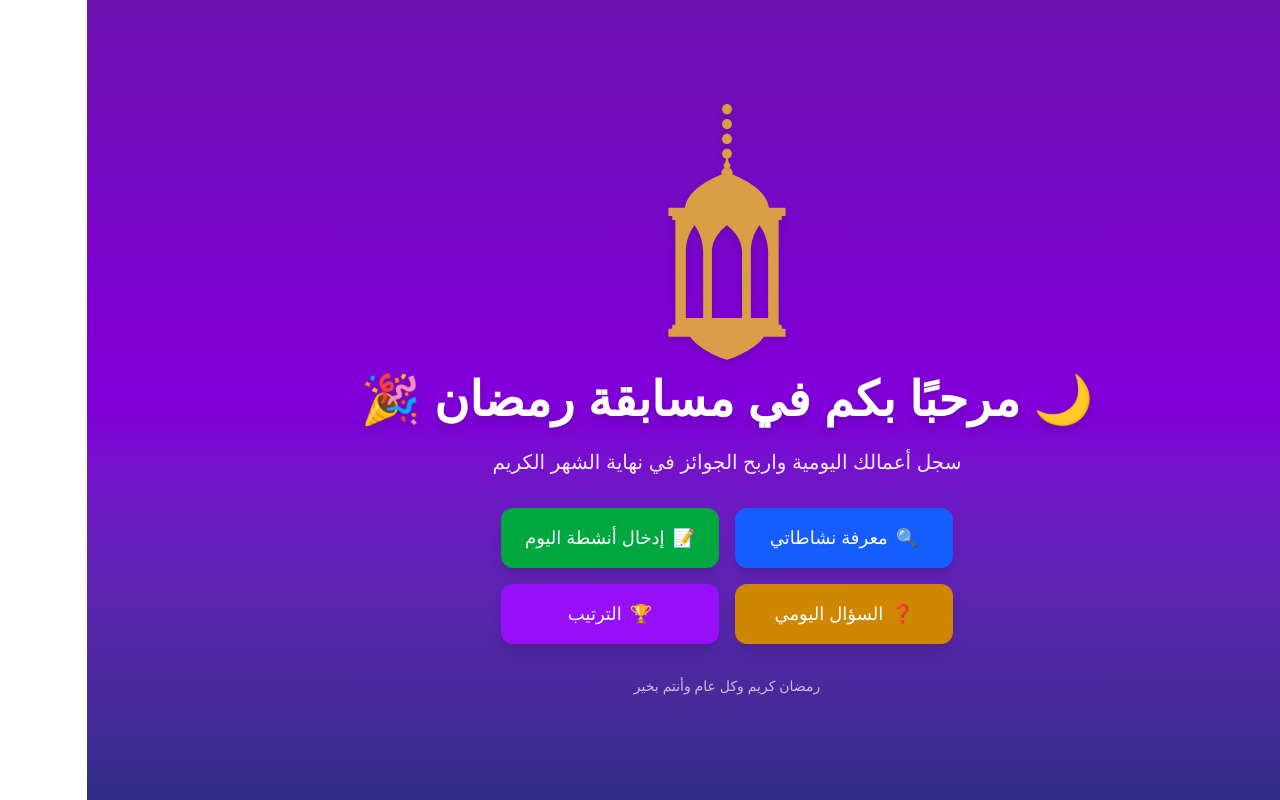
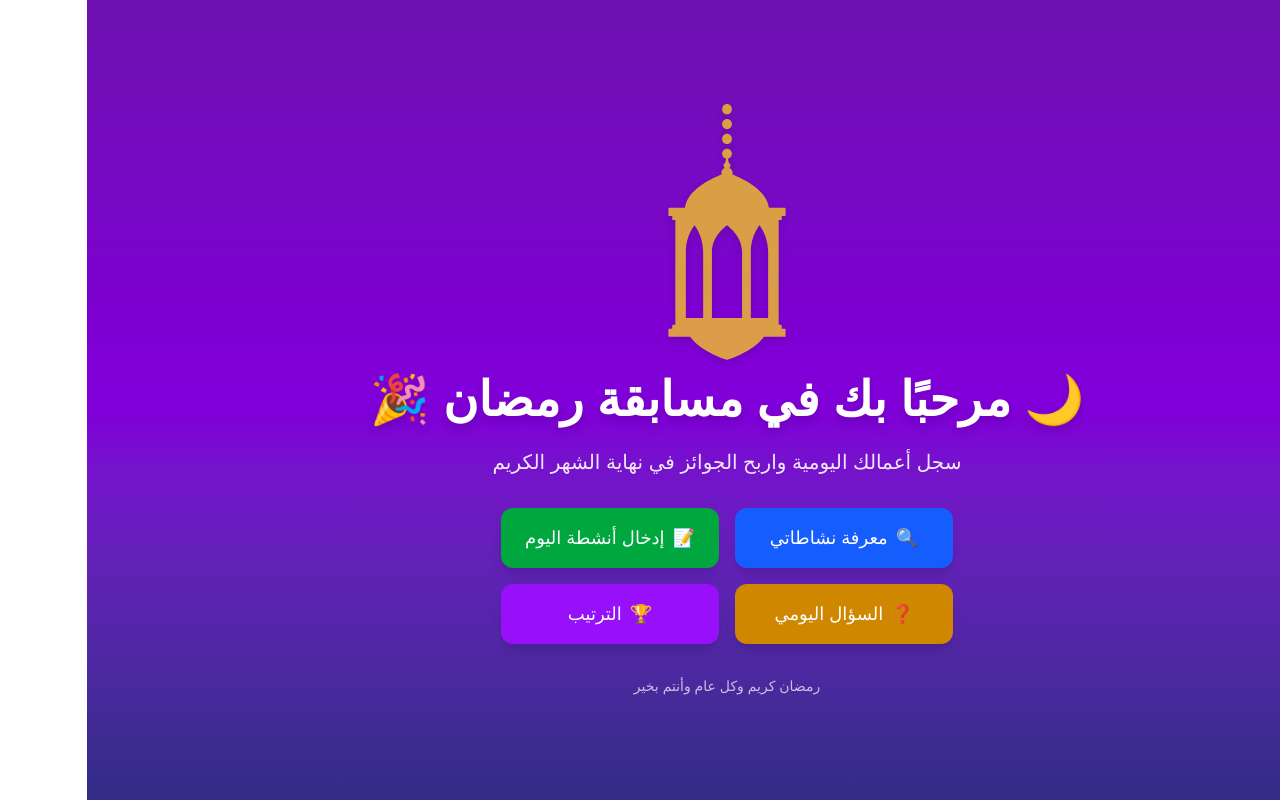
Before and after one commit to AbdelrahmanShams1/Quran_Compition, a React (Vite) app: page /Quran_Compition/routinPage in a window 1280 px wide. Built offline with nearby package versions, Linux system fonts and the light colour scheme.

Commit message:
update quetion page

```diff
--- a/src/component/Question.jsx
+++ b/src/component/Question.jsx
@@ -30,7 +30,7 @@ const Question = () => {
 
      // const today = new Date().toISOString().split("T")[0];
     const today = "2025-03-08";
-     if(DOQ.date == today){
+     if(DOQ.date == today && DOQ.email == JSON.parse(storedUser).email ){
       setRandomQuestion(DOQ.question);
      }
      else{
@@ -56,6 +56,7 @@ const Question = () => {
         ];
       setRandomQuestion(todaysrandomQuestion);
       const d={
+        email: JSON.parse(storedUser).email,
          question:todaysrandomQuestion,
      // date:new Date().toISOString().split("T")[0]
      date:today
--- a/src/component/routingPage.jsx
+++ b/src/component/routingPage.jsx
@@ -1,7 +1,19 @@
 import { Link } from "react-router-dom";
+import { useState , useEffect } from "react";
 import fanous from "../assets/fanous.svg";
 
 const RoutingPage = () => {
+    const [name , setName] = useState("")
+
+    useEffect(() => {
+        const user = localStorage.getItem("loggedInUser")
+        if (user) {
+          const parsedUser = JSON.parse(user);
+          console.log(parsedUser)
+          setName(parsedUser.name);
+
+        }},[])
+        console.log(name)
   return (
     <div className="flex flex-col items-center justify-center min-h-screen bg-gradient-to-b from-purple-800 via-purple-700 to-indigo-900 text-center p-4">
 
@@ -14,7 +26,7 @@ const RoutingPage = () => {
         </div>
 
         <h1 className="text-2xl sm:text-5xl font-bold text-white drop-shadow-lg mb-4">
-          🌙 مرحبًا بكم في مسابقة رمضان 🎉
+          🌙 مرحبًا بك {name} في مسابقة رمضان 🎉
         </h1>
 
         <p className="text-lg sm:text-xl text-white/90 mt-2 mb-8">
```
